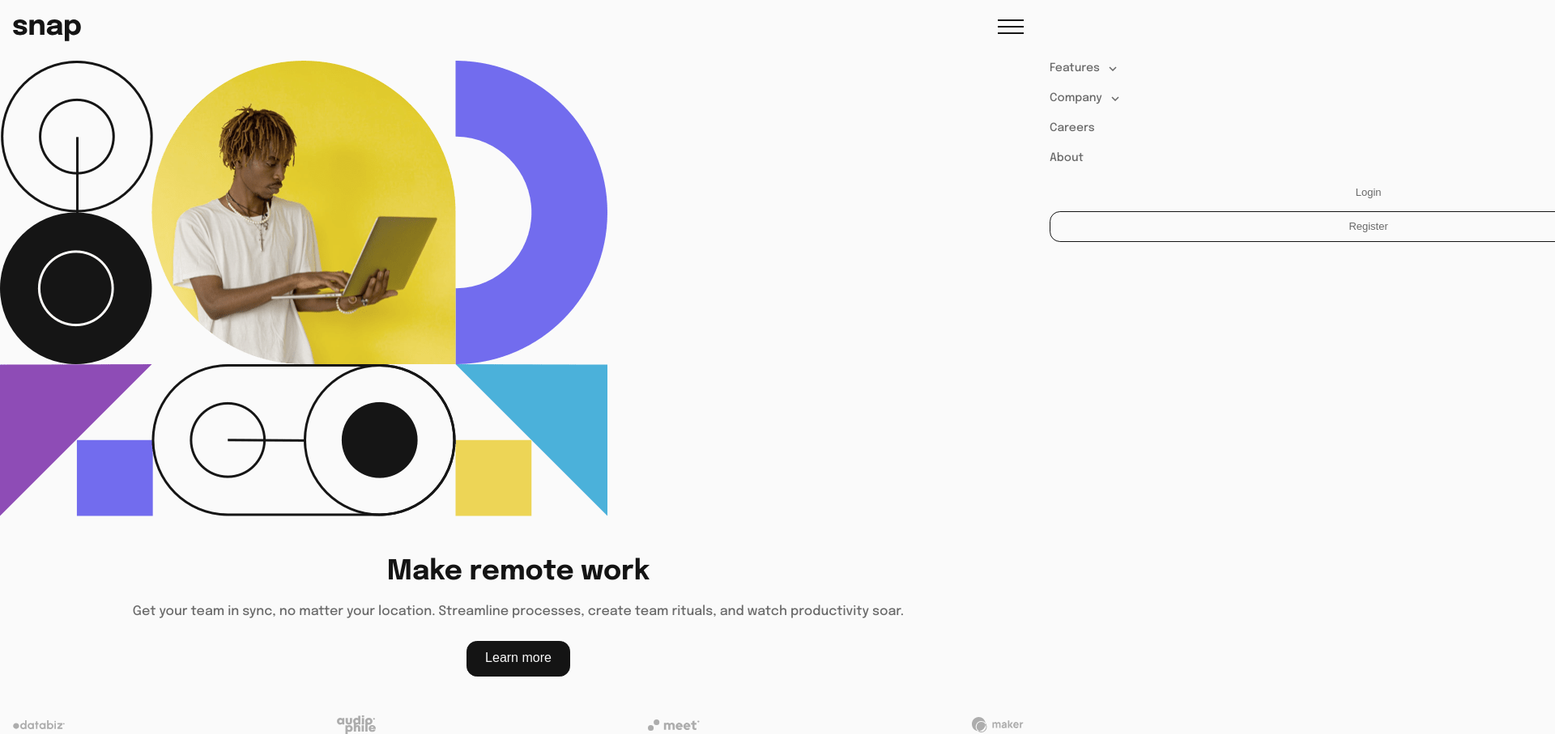
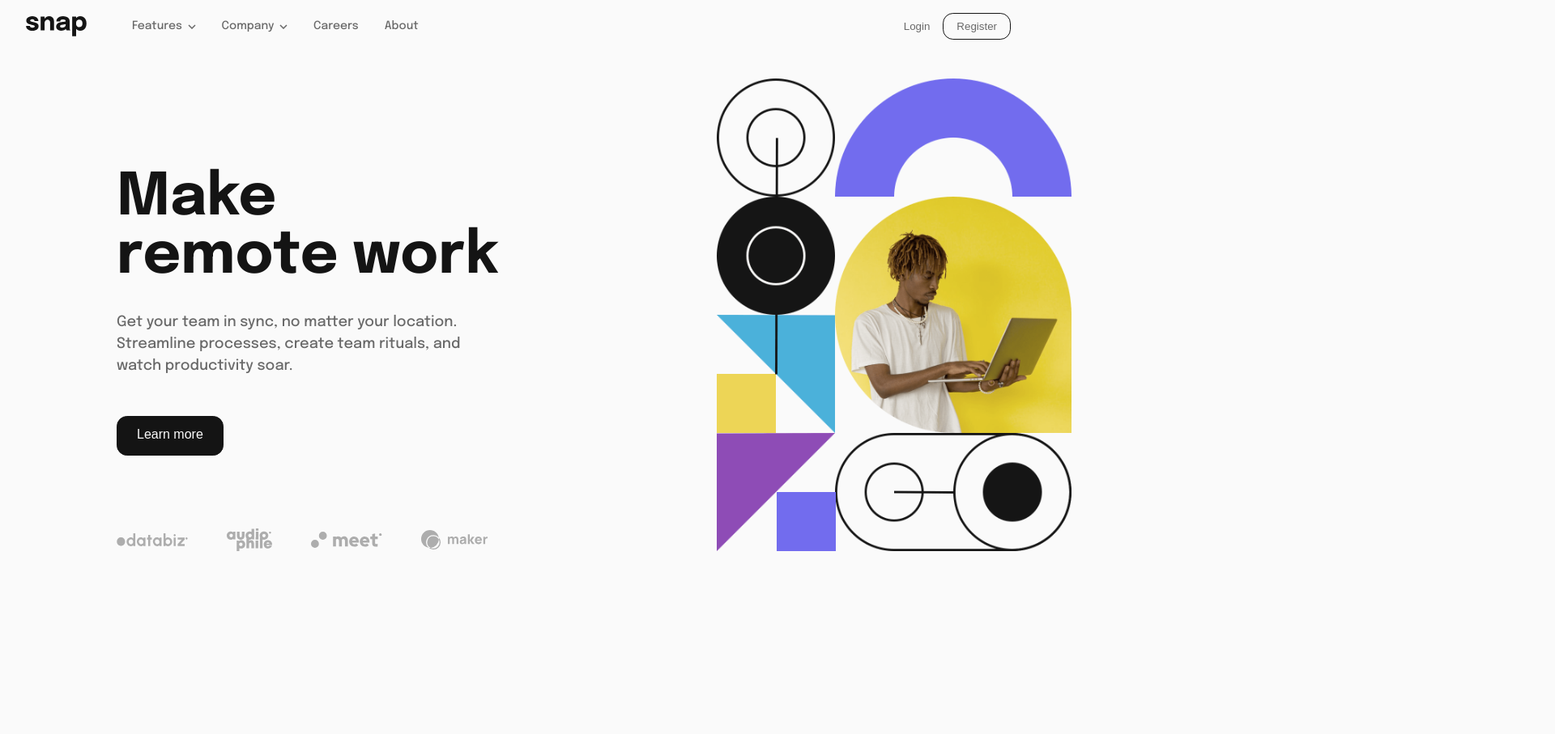
Before and after one commit to p4bloxx/intro-section-with-dropdown-menu, a plain HTML site: page index.html in a window 1280 px wide. Shown: the top 907 px of the page at 81% size, 1920 px wide, since content can reach past the window. After the commit the page ends 816 px from the top, so only its background shows below. Drawn offline with nearby package versions, Linux system fonts and the light colour scheme.

Commit message:
Add files via upload

```diff
--- a/index.html
+++ b/index.html
@@ -9,64 +9,74 @@
     <link rel="preconnect" href="https://fonts.gstatic.com" crossorigin>
     <link href="https://fonts.googleapis.com/css2?family=Epilogue:wght@500;700&display=swap" rel="stylesheet">
     <script src="https://code.jquery.com/jquery-3.6.0.js" integrity="sha256-H+K7U5CnXl1h5ywQfKtSj8PCmoN9aaq30gDh27Xc0jk=" crossorigin="anonymous"></script>
-    <title>Intro section with dropdown nav</title>
+    <title>prova3 dropdown</title>
 </head>
 <body>
     <div class="blackscreen"></div>
+
     <header class="header">
         <div class="header__logo">
             <img src="images/logo.svg" alt="snap name logo">
         </div>
-      <div class="header__menu-icon open">
-          <img src="images/icon-menu.svg" alt="icon menu">
+
+
+
+        <nav class="menu">
+
+            <div class="navMenu__close toggle">
+                <img src="images/icon-close-menu.svg" alt="close button">
            </div>
+
+          <ul class="navMenu">
+            <li class="navMenu__item">Features
+                <span class="arrow"><img src="images/icon-arrow-down.svg" alt=""></span>
+                <ul class="sub-menu">
+                    <li class="sub-menu-item"><img src="images/icon-todo.svg" alt="">Todo List</li>
+                    <li class="sub-menu-item"><img src="images/icon-calendar.svg" alt="">Calendar</li>
+                    <li class="sub-menu-item"><img src="images/icon-reminders.svg" alt="">Reminders</li>
+                    <li class="sub-menu-item"><img src="images/icon-planning.svg" alt="">Planning</li>
+                </ul>
+            </li>
+
+                <li class="navMenu__item">Company
+                    <span class="arrow"><img src="images/icon-arrow-down.svg" alt=""></span>
+                    <ul class="sub-menu">
+                        <li class="sub-menu-item">History</li>
+                        <li class="sub-menu-item">Our Team</li>
+                        <li class="sub-menu-item">Blog</li>
+                    </ul>
+                </li>
+
+                <li class="navMenu__item">Careers</li>
+                <li class="navMenu__item"> About</li>
+            </ul>
+            <div class="cta-group">
+                <button>Login</button>
+                <button>Register</button>
+            </div>
+
+
+        </nav>
 
 
 
 
 
+        <div class="navMenu__open toggle">
+          <img src="images/icon-menu.svg" alt="icon open menu">
+        </div>
     </header>
-  <div class="header__slideMenu">
-    <div class="header__slideMenu-close-btn open">
-        <img src="images/icon-close-menu.svg" alt="close button">
-    </div>
-  <ul class="nav">
-      <li class="nav__list-item drop toggle1">Features
-        <span class="rot1"><img src="images/icon-arrow-up.svg" alt=""></span>
-      </li>
-        <ul class="nav__list-sub1">
-          <li class="nav__list-sub1-item">Todo List</li>
-          <li class="nav__list-sub1-item">Calendar</li>
-          <li class="nav__list-sub1-item">Reminder</li>
-          <li class="nav__list-sub1-item">Planning</li>
-        </ul>
-      <li class="nav__list-item drop toggle2">Company
-        <span class="rot2"><img src="images/icon-arrow-up.svg" alt=""></span>
-      </li>
-        <ul class="nav__list-sub2">
-          <li>History</li>
-          <li>Our Team</li>
-          <li>Blog</li>
-        </ul>
-      <li class="nav__list-item">Careers</li>
-      <li class="nav__list-item">About</li>
-  </ul>
-  <div class="btn-group">
-      <button>Login</button>
-      <button>Register</button>
-  </div>
-</div>
+
     <main class="hero">
         <div class="hero__image">
-        <img src="images/image-hero-mobile.png" alt="image hero background">
+            <img src="images/image-hero-mobile.png" class="bg-mob" alt="image hero background">
+            <img src="images/image-hero-desktop.png" class="bg-desk" alt="">
         </div>
         <div class="hero__content">
-        <h1 class="hero__content-title">Make remote work</h1>
+            <h1 class="hero__content-title"><span>Make</span> remote work</h1>
             <p class="hero__content-body">Get your team in sync, no matter your location. Streamline processes, create team rituals, and watch productivity soar.</p>
             <button class="hero__content-btn">Learn more</button>
-    </div>
-  </main>
-  <footer class="client-logo">
+            <div class="client-logo">
               <div class="client-logo__img">
                   <img src="images/client-databiz.svg" alt="">
               </div>
@@ -79,24 +89,25 @@
               <div class="client-logo__img">
                 <img src="images/client-maker.svg" alt="">
               </div>
-  </footer>
+            </div>
+        </div>
+      </main>
 
     <script>
-    $(document).ready(function () {
-      $(".toggle1").click(function () {
-        $(".nav__list-sub1").slideToggle(800);
-        $(".toggle1 span").toggleClass("rot1");
+
+
+        $(document).ready(function(){
+
+            /*script for open dropdown menu and rotate arrow icons*/
+            $(".navMenu__item").click(function(){
+                $(this).find(".sub-menu").slideToggle(500);
+                $(this).find(".arrow").toggleClass("arrow--open");
             })
 
-      $(".toggle2").click(function () {
-        $(".nav__list-sub2").slideToggle(800);
-        $(".toggle2 span").toggleClass("rot2");
-      })
-
-      $(".open").click(function() {
-
-        $(".header__slideMenu").toggleClass("slide");
-        $(".blackscreen").toggleClass("black");
+            /*script for open slide-menu and add matte blackscreen (mobile) */
+            $(".toggle").click(function(){
+                $(".menu").toggleClass("menu--open");
+                $(".blackscreen").toggleClass("blackscreen--open");
             })
         });
 
--- a/style.css
+++ b/style.css
@@ -15,8 +15,8 @@ picture {
   display: block;
 }
 
-ul{
-    list-style-type: none;
+ul li{
+    list-style: none;
 }
 
 button,
@@ -24,19 +24,20 @@ a{
     cursor: pointer;
 }
 
+
 /*all styles rules*/
-
 :root{
     --ff: 'Epilogue', sans-serif;
 
     --fw-mdm: 500;
     --fw-bld: 700;
 
-    --fs-default-desk: 1.125rem;
-    --fs-default: 1rem;
     --fs-small: 0.875rem;
     --fs-smallest: 0.8125rem;
-    --fs-big: 2.125rem;
+    --fs-body: 1rem;
+    --fs-body-desk: 1.125rem;
+    --fs-title: 2.125rem;
+    --fs-title-desk: 4.5rem;
 
     --neutral: hsl(0, 0%, 98%);
     --primary: hsl(0, 0%, 41%);
@@ -48,151 +49,93 @@ body{
     background-color: var(--neutral);
     line-height: 1.5;
     font-family: var(--ff);
-    display: flex;
-    flex-direction: column;
-    overflow: hidden;
+    position: relative;
+    color: var(--primary);
+    font-weight: var(--fw-mdm);
 }
+
+
 
 .header{
     display: flex;
     justify-content: space-between;
     margin: 1.5rem 1rem;
+    z-index: 1;
+    position: relative;
 }
 
-.header__slideMenu{
-    position: absolute;
+.header__logo{
+    width: max-content;
+}
+
+.menu{
+    position: fixed;
+    top: 0;
+    right: 0;
+    height: 100vh;
+    width: 65vw;
     background-color: var(--neutral);
-    height: 100%;
-    width: 64%;
-    inset: 0;
-    right: -64%;
+    padding: 1.5rem 1rem;
+    transform: translateX(100%);
+    transition: all 0.5s ease;
+}
+
+
+.menu--open{
+    transform: translateX(0);
+}
+
+.navMenu__close{
+    display: flex;
+    justify-content: flex-end;
+    margin-block-end: 1.5rem;
+    width: max-content;
     margin-left: auto;
-    padding: 1.5rem 1rem;
-    transition: all 0.8s;
-    z-index: 1;
+}
+
+.navMenu{
+    display: flex;
+    flex-direction: column;
+    color: var(--primary);
+    font-size: var(--fs-small);
+    margin-bottom: 1.5rem;
 
 }
 
-.slide{
-    right: 0%;
-}
-
-.header__slideMenu-close-btn{
-    display: flex;
-    justify-content: flex-end;
-    margin-block-end: 1.5rem;
+.navMenu__item{
+    width: max-content;
 }
 
 
-.nav{
-    margin-bottom: 1.5rem;
-    font-size: var(--fs-small);
+/*arrow icon*/
+.arrow{
+    display: inline-block;
+    margin-left: 0.5rem;
+    transition: all 0.3s linear;
 }
 
-.nav > li{
-    width: max-content;
+.arrow--open{
+    transform: rotateX(180deg);
 }
 
-.nav > li:not(:last-child){
+.navMenu__item:not(:last-child){
     padding-bottom: 1rem;
 }
 
-.nav > *{
-    color: var(--primary);
-}
-.drop{
-    position: relative;
-}
-
-.toggle1 span,
-.toggle2 span{
-    display: inline-block;
-    margin-left: 0.5rem;
-    transition: all 0.6s;
-}
-
-.rot1,
-.rot2{
-    transform: rotatex(180deg);
-}
-
-.nav__list-sub1{
-    font-size: var(--fs-smallest);
-    padding-left: 1.5rem;
-    margin-bottom: 1rem;
-    z-index: 1;
-    display: none;
-}
-
-.nav__list-sub1 > li:not(:last-child){
-    padding-bottom: 1rem;
-}
-
-
-.nav__list-sub1 > li:nth-child(1)::before{
-    content: url("images/icon-todo.svg");
-    margin-right: 0.8rem;
-    position: relative;
-    top: 0.2rem;
-}
-
-.nav__list-sub1 > li:nth-child(2)::before{
-    content: url("images/icon-calendar.svg");
-    margin-right: 0.8rem;
-    position: relative;
-    top: 0.2rem;
-}
-
-.nav__list-sub1 > li:nth-child(3)::before{
-    content: url("images/icon-reminders.svg");
-    display: inline-block;
-    margin-right: 1rem;
-    position: relative;
-    top: 0.2rem;
-}
-
-.nav__list-sub1 > li:nth-child(4)::before{
-    content: url("images/icon-planning.svg");
-    display: inline-block;
-    margin-right: 0.8rem;
-    position: relative;
-    top: 0.2rem;
-}
-
-
-.nav__list-sub2{
-    font-size: var(--fs-smallest);
-    padding-left: 1.5rem;
-    margin-bottom: 1rem;
-    display: none;
-}
-
-.nav__list-sub2 > li:not(:last-child){
-    padding-bottom: 1rem;
-}
-
-
-
-
-
-
-.btn-group{
+.cta-group{
     display: flex;
     flex-direction: column;
-}
-
-.btn-group > *{
     font-size: var(--fs-smallest);
 }
 
-.btn-group > :first-child{
+.cta-group > :first-child{
     background: none;
     border: none;
     color: var(--primary);
     margin-block-end: 1rem;
 }
 
-.btn-group > :last-child{
+.cta-group > :last-child{
     color: var(--primary);
     padding-block: 0.6rem 0.7rem;
     background: none;
@@ -200,23 +143,47 @@ body{
     border-radius: 0.8rem;
 }
 
-.hero__content{
-    text-align: center;
-    margin-block: 3rem;
-    margin-inline: 1rem;
+/*both submenu*/
+.sub-menu{
+    padding-left: 1.5rem;
+    padding-block-start: 1rem;
+    font-size: var(--fs-smallest);
+    display: none;
 }
 
-.hero__content h1{
-    font-size: var(--fs-big);
-    color: var(--accent);
-    line-height: 1.2;
-    margin-block-end: 1rem;
+.sub-menu-item img{
+    display: inline-block;
+    margin-right: 0.5rem;
 }
 
-.hero__content p{
-    font-size: var(--fs-default);
-    color: var(--primary);
-    margin-block-end: 1.5rem;
+.sub-menu-item:nth-child(3) img{
+    margin-right: 0.7rem;
+}
+
+.sub-menu-item:not(:last-child){
+    padding-bottom: 0.5rem;
+}
+
+/*img background desktop - not visible*/
+.bg-desk{
+    display: none;
+}
+
+.hero__content{
+    padding-inline: 1rem;
+    padding-block-start: 2.5rem;
+    text-align: center;
+}
+
+.hero__content-title{
+    font-size: var(--fs-title);
+    color: var(--accent);
+    font-weight: var(--fw-bld);
+}
+
+.hero__content-body{
+    font-size: var(--fs-body);
+    padding-block: 0.5rem 1.5rem;
 }
 
 .hero__content button{
@@ -226,42 +193,256 @@ body{
     background-color: var(--accent);
     color: var(--neutral);
     border-radius: 0.8rem;
-    font-size: var(--fs-default);
+    font-size: var(--fs-body);
     font-weight: var(--fw-mdm);
     transition: all 0.3s linear;
 }
 
-/*.hero__content button:hover{
-    background-color: var(--neutral);
-    border: 1px solid var(--accent);
-    color: var(--accent);
-}*/
+
 
 .client-logo{
     display: flex;
     justify-content: space-between;
+    margin-block-start: 3rem;
     align-items: center;
-    margin-inline: 1rem;
 }
 
 .client-logo__img{
-    width: 4rem;
+    width: 4.5rem;
 }
 
 .client-logo__img:nth-child(2){
     width: 3rem;
 }
 
+
+/*matte black screen with slideMenu is open*/
 .blackscreen{
     position: absolute;
     top: 0;
-    left:0 ;
-    background-color: rgba(0, 0, 0, 0.5);
+    left: 0;
+    background-color: rgba(0, 0, 0, 0.0);
+    width: 100vw;
     height: 100vh;
-    width: 100vw;
-    display: none;
+    transition: all 0.5s;
 }
 
-.black{
-    display: block;
+.blackscreen--open{
+    background-color: rgba(0, 0, 0, 0.5);
 }
+
+
+
+/*desktop size rules*/
+@media screen and (min-width:62em) {
+    *{
+        overflow: visible;
+    }
+
+    .toggle,
+    .blackscreen{
+        display: none;
+    }
+
+    li,
+    button,
+    .header__logo{
+        cursor: pointer;
+    }
+
+    body{
+        height: 100vh;
+        overflow: hidden;
+    }
+
+    .header{
+       justify-content:flex-start;
+       align-items: center;
+       position: relative;
+       z-index: 0;
+       gap: 3.5rem;
+       margin: 1rem 2rem;
+       z-index: 2;
+    }
+
+
+    .menu{
+        position: relative;
+        display: flex;
+        width: 100%;
+        height: auto;
+        justify-content: space-between;
+        padding: 0;
+        transform: translateX(0);
+
+    }
+
+    .navMenu{
+        margin-bottom: 0;
+        flex-direction: row;
+        gap: 2rem;
+        align-items: center;
+        position: relative;
+
+    }
+
+    .navMenu__item{
+        position: relative;
+    }
+
+    .navMenu__item:hover{
+        color: var(--accent);
+    }
+
+    .arrow img:hover{
+        stroke: aqua;
+    }
+
+    .sub-menu{
+        position: absolute;
+        background-color: var(--neutral);
+        padding: 1.2rem 1.5rem;
+        border-radius: 0.6rem;
+        width: max-content;
+        box-shadow: 0 1rem 4rem rgba(0, 0, 0, 0.2);
+        right: 0;
+        top: 2rem;
+        color: initial;
+        color: var(--primary);
+
+    }
+
+
+   .sub-menu li:hover{
+    color: var(--accent);
+   }
+
+  .navMenu__item:nth-child(2) > ul{
+    left: 0;
+  }
+
+    .arrow{
+
+        margin-left: 0.2rem;
+
+    }
+
+    .navMenu__item:not(:last-child){
+        padding-bottom: 0;
+    }
+
+    .cta-group{
+        flex-direction: row;
+        align-self: flex-end;
+    }
+
+    .cta-group > :first-child{
+        margin-block-end: 0;
+        margin-inline-end: 1rem;
+    }
+
+    .cta-group > :last-child{
+        padding-block: 0;
+        padding: 0.5rem 1rem;
+    }
+
+    .cta-group button:hover{
+        color: var(--accent);
+    }
+
+    .cta-group > :last-child:hover{
+        border-color: var(--accent);
+    }
+
+
+    .bg-mob{
+        display: none;
+    }
+
+    .hero{
+        display: grid;
+        grid-auto-columns: 1fr;
+        width: max(80%, 80rem);
+        grid-template-areas:
+        "text image";
+        margin-inline: auto;
+        margin-inline-start: 9rem;
+        margin-block: 3rem;
+        height: 73%;
+        z-index: 0;
+    }
+
+    .hero__content{
+        grid-area: text;
+        padding-inline: 0;
+        text-align: left;
+        position: relative;
+        padding-block-start: 7rem;
+    }
+
+    .hero__content-title{
+        font-size: var(--fs-title-desk);
+        line-height: 1;
+    }
+
+    .hero__content-body{
+        font-size: var(--fs-body-desk);
+        padding-right: 12rem;
+        padding-block: 2rem 3rem;
+    }
+
+    .hero__content button{
+        padding-inline: 1.5rem;
+        padding-block: 0.8rem 1rem;
+    }
+
+
+    .hero__content button:hover{
+        background-color: var(--neutral);
+        border: 1px solid var(--accent);
+        color: var(--accent);
+    }
+
+    .hero__content-title span{
+        display: block;
+    }
+
+    .hero__image{
+        position: relative;
+        width: auto;
+    }
+
+    .bg-desk{
+        position: absolute;
+        display: block;
+        width: 100%;
+        height: 100%;
+        object-fit: contain;
+    }
+
+
+    .client-logo{
+        position:absolute;
+        bottom: 0;
+        left: 0;
+        right: 0;
+        justify-content: flex-start;
+        gap: 3rem;
+        margin-block-start: 3rem;
+    }
+
+    .client-logo__img{
+        width: 5.5rem;
+    }
+
+    .client-logo__img:nth-child(2){
+        width: 3.5rem;
+    }
+}
+
+/*extra-large screen size rule*/
+@media screen and (min-width: 90em) {
+    .hero{
+        height: 80%;
+    }
+}
```
Lines whose indentation alone changed are shown as unchanged.
